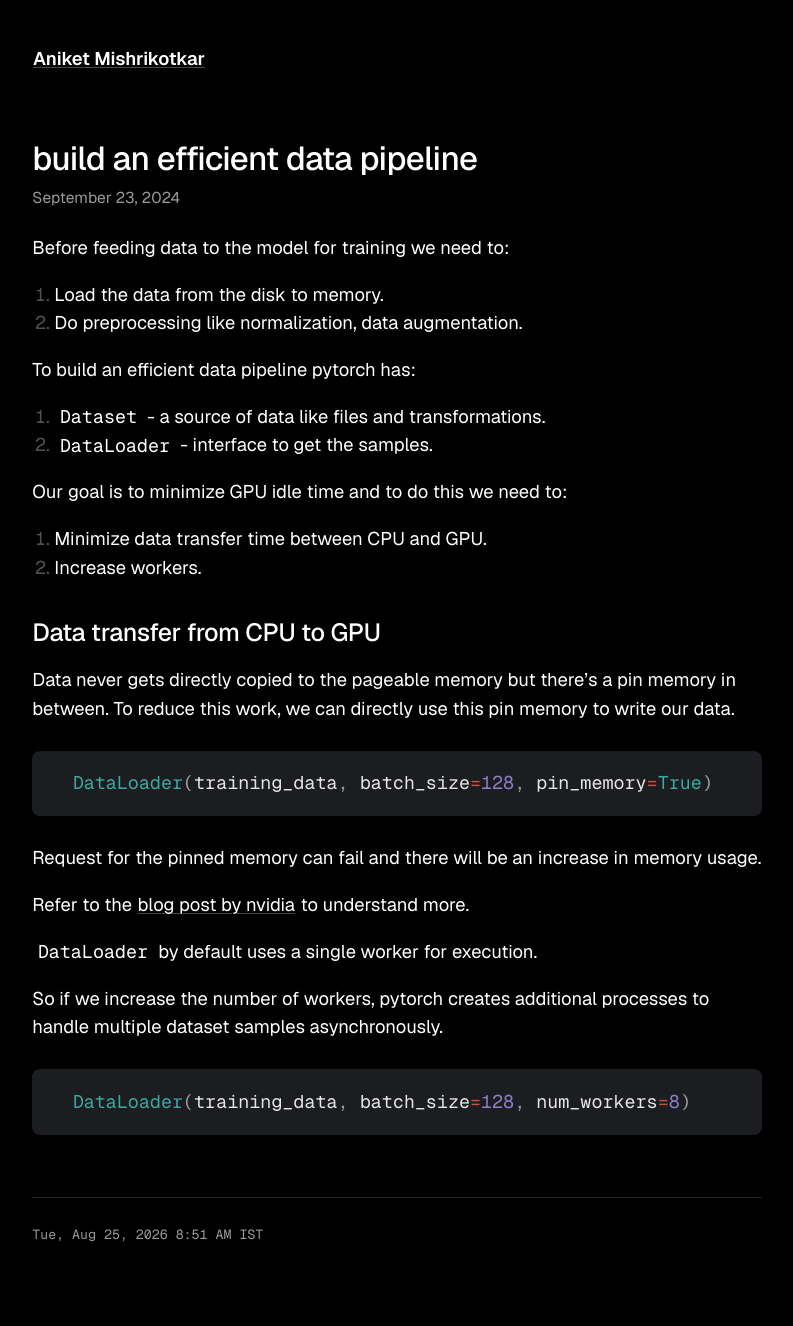
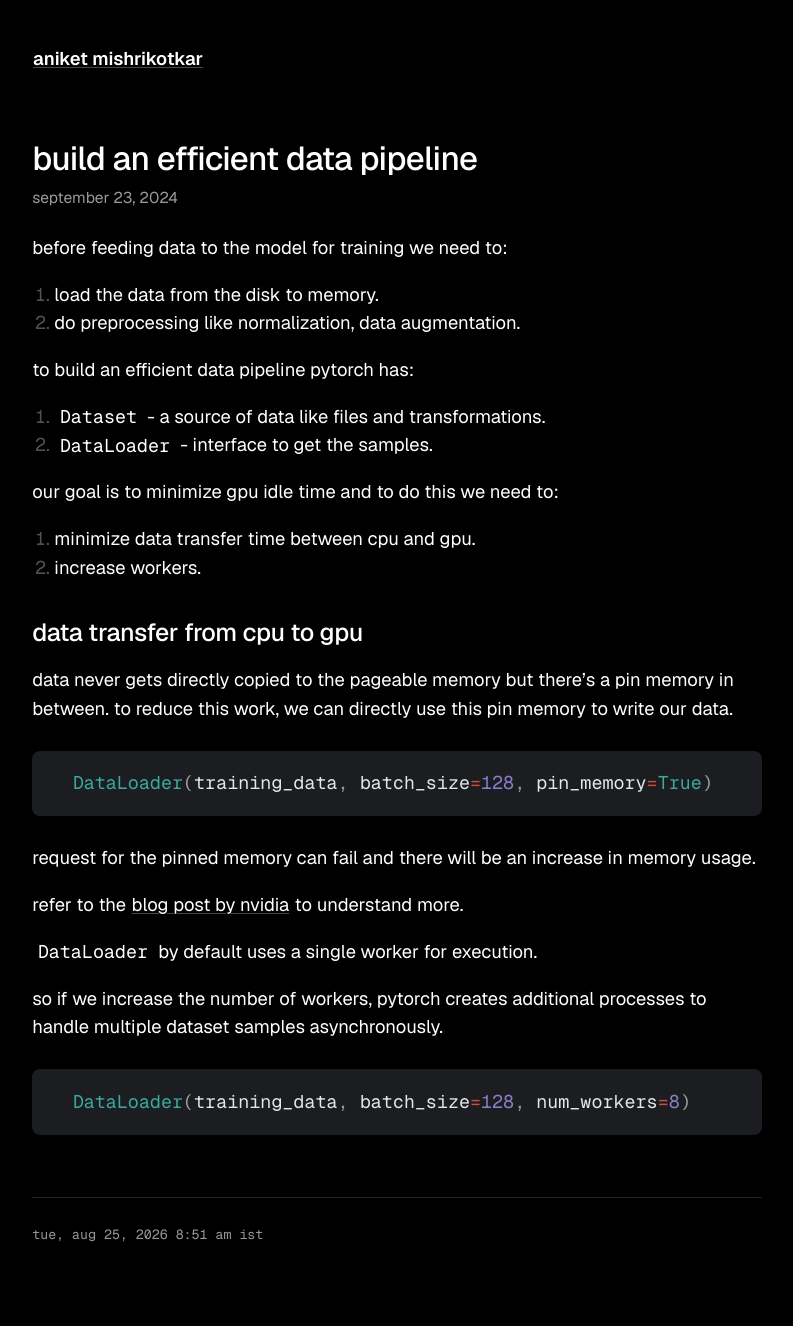
Before and after one commit to aniketmi00/aniketmi00.github.io, a Jekyll site: the page built from _notes/efficient-data-pipeline.md, in a window 1280 px wide. Shown: the whole page, without its empty margins (243-1036 px from the left). Built offline with Jekyll 4.4.1, drawn with Linux system fonts in a browser that asks for light colours.

Commit message:
Render all body text lowercase
Applies text-transform: lowercase to body, matching the site's
existing lowercase note-title style. Code (code/kbd/samp/pre) is
exempted since casing there is meaningful.

Co-Authored-By: Claude Sonnet 5 <noreply@anthropic.com>
Claude-Session: https://claude.ai/code/session_01Bp9TFpQHaato4UXSuYxMbL

```diff
--- a/_sass/_style.scss
+++ b/_sass/_style.scss
@@ -35,6 +35,12 @@ body {
   color: var(--tx);
   font-size: clamp(1rem, 0.95rem + 0.35vw, 1.15rem);
   max-width: 48em;
+  text-transform: lowercase;
+}
+
+// Code is case-sensitive — exempt it from the site-wide lowercase style.
+code, kbd, samp, pre {
+  text-transform: none;
 }
 
 ::selection {
```
